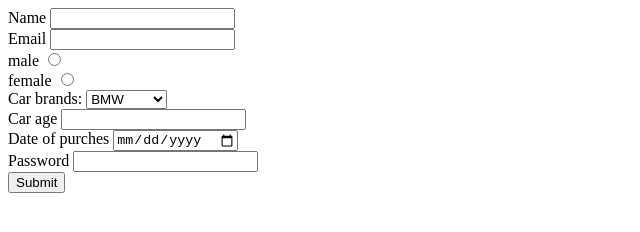
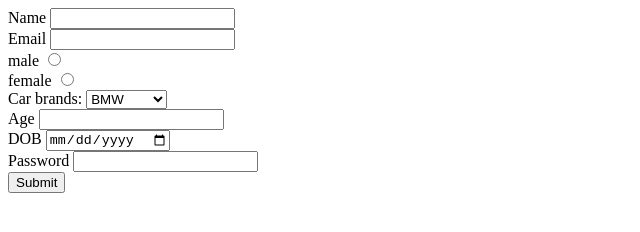
Before and after one commit to acciojob/signup-form-car-Aabid71, a website: page main.html in a window 1280 px wide. Shown: the whole page, without its empty margins (0-640 px from the left). Drawn offline with Linux system fonts and the light colour scheme.

Commit message:
Update main.html

```diff
--- a/main.html
+++ b/main.html
@@ -13,8 +13,8 @@
     <form action="" method="post">
 	<label for="name">Name</label>
 	<input type="text"  id="name" required> <br>
-	<label for="email">Email</label>
-	<input type="email" name="email" id="email"><br>
+	<label for="Email">Email</label>
+	<input type="email" name="email" id="Email"><br>
 	<label for="gender">male</label>
 	<input type="radio" name="gender" id="gender" required> <br>
 	<label for="gender">female</label>
@@ -28,10 +28,10 @@
   <option value="ME">mercezed</option>
 
 </select> <br>
-<label for="carage">Car age</label>
-<input type="number" name="age" id="carage" required><br>
-<label for="dop">Date of purches</label>
-<input type="date" name="care age" id="dop" required>
+<label for="age">Age</label>
+<input type="number" name="age" id="age" required><br>
+<label for="dob">DOB</label>
+<input type="date" name="care age" id="dob" required>
 <br>
 <label for="password">Password</label>
 <input type="password" name="password" id="password" required>
```
